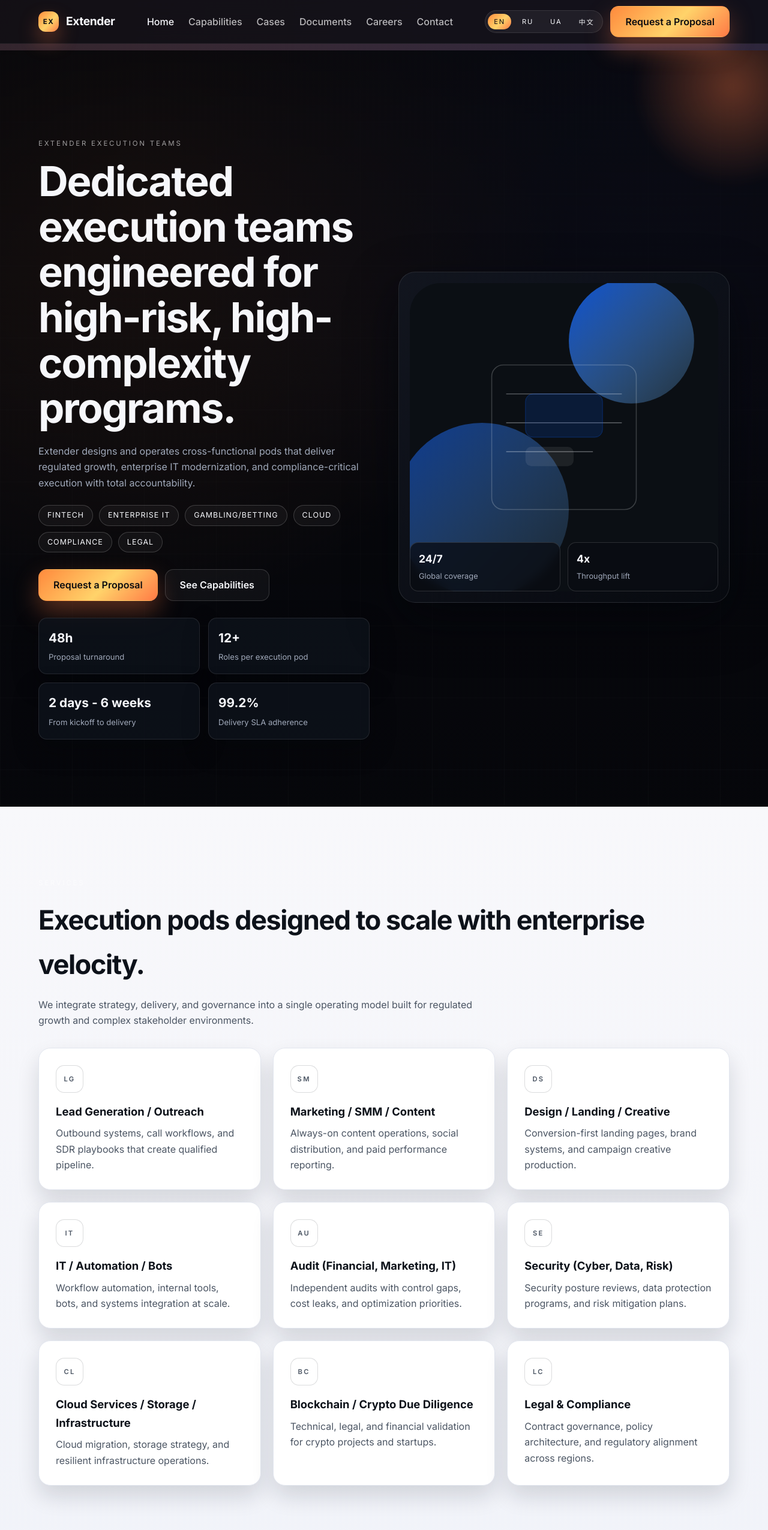
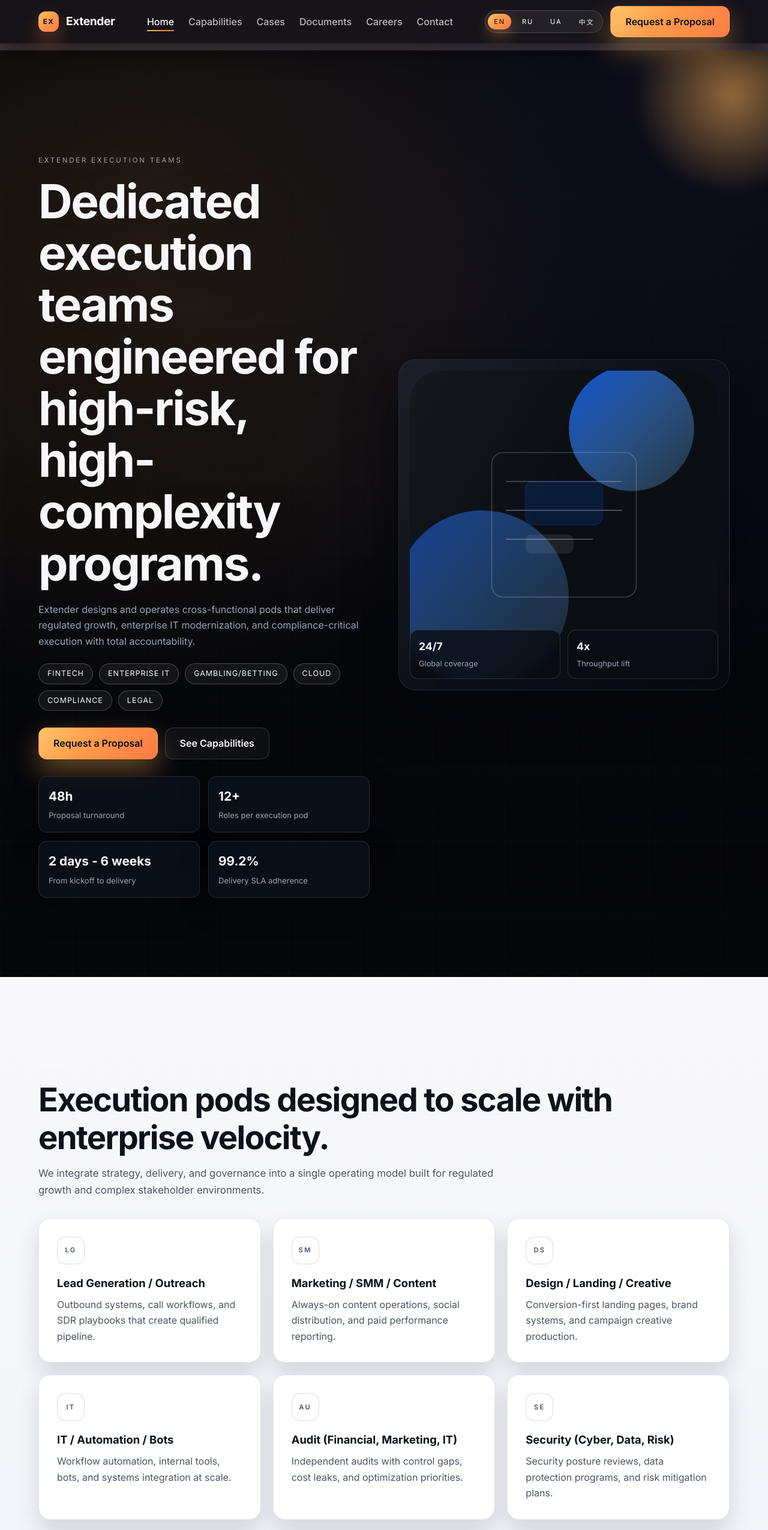
Before and after one commit to sofia180/Extender, a website: page index.html in a window 1280 px wide. Shown: the top 2551 px of the page at 60% size. Drawn offline with Linux system fonts and the light colour scheme.

Commit message:
Amplify amber glass styling and micro-interactions

```diff
--- a/assets/styles.css
+++ b/assets/styles.css
@@ -2,24 +2,26 @@
 :root {
   --bg: #05060a;
   --bg-light: #f6f7fb;
-  --surface: rgba(14, 18, 26, 0.9);
-  --surface-2: rgba(18, 22, 32, 0.95);
-  --text: #f6f7fb;
+  --surface: rgba(12, 16, 24, 0.78);
+  --surface-2: rgba(16, 20, 30, 0.9);
+  --text: #f7f7fb;
   --text-dark: #0d121a;
-  --muted: #a0a9ba;
+  --muted: #9aa3b5;
   --muted-dark: #4b5563;
-  --accent: #ff7a45;
-  --accent-strong: #ff5c2a;
-  --accent-soft: rgba(255, 122, 69, 0.2);
-  --accent-glow: rgba(255, 122, 69, 0.35);
-  --accent-2: #6f78ff;
+  --accent: #ffb257;
+  --accent-strong: #ff8a3d;
+  --accent-soft: rgba(255, 178, 87, 0.24);
+  --accent-glow: rgba(255, 178, 87, 0.42);
+  --accent-2: #7a7dff;
   --border: rgba(255, 255, 255, 0.08);
   --border-strong: rgba(255, 255, 255, 0.16);
   --border-light: #e2e6ef;
   --shadow: 0 30px 80px rgba(3, 5, 10, 0.6);
   --shadow-soft: 0 18px 36px rgba(15, 23, 32, 0.14);
-  --gradient-primary: linear-gradient(135deg, #ff8a3d 0%, #ffd36a 55%, #ff7a45 100%);
-  --gradient-secondary: linear-gradient(120deg, rgba(111, 120, 255, 0.3), rgba(10, 12, 18, 0));
+  --gradient-primary: linear-gradient(135deg, #ffc46a 0%, #ff9a4a 45%, #ff7a45 100%);
+  --gradient-secondary: linear-gradient(120deg, rgba(122, 125, 255, 0.32), rgba(10, 12, 18, 0));
+  --glass: rgba(255, 255, 255, 0.06);
+  --glass-strong: rgba(255, 255, 255, 0.1);
 }
 
 * {
@@ -34,8 +36,9 @@ body {
   margin: 0;
   font-family: "Inter", system-ui, -apple-system, sans-serif;
   background:
-    radial-gradient(circle at 15% 10%, rgba(255, 138, 61, 0.18), transparent 42%),
-    radial-gradient(circle at 85% 0%, rgba(111, 120, 255, 0.22), transparent 50%),
+    radial-gradient(circle at 15% 8%, rgba(255, 178, 87, 0.25), transparent 40%),
+    radial-gradient(circle at 85% 0%, rgba(122, 125, 255, 0.25), transparent 50%),
+    radial-gradient(circle at 50% 60%, rgba(255, 255, 255, 0.04), transparent 55%),
     var(--bg);
   color: var(--text);
   line-height: 1.65;
@@ -81,7 +84,7 @@ main {
 }
 
 .section {
-  padding: 112px 0;
+  padding: 132px 0;
   position: relative;
   scroll-margin-top: 96px;
 }
@@ -109,14 +112,16 @@ main {
 
 .section-title {
   margin: 0 0 16px;
-  font-size: 2.6rem;
+  font-size: 2.9rem;
   letter-spacing: -0.03em;
+  line-height: 1.15;
 }
 
 .section-subtitle {
   margin: 0 0 32px;
   color: var(--muted);
   max-width: 760px;
+  font-size: 1.05rem;
 }
 
 .eyebrow {
@@ -137,9 +142,10 @@ main {
   left: 0;
   right: 0;
   z-index: 1000;
-  background: rgba(6, 8, 12, 0.7);
-  border-bottom: 1px solid rgba(255, 255, 255, 0.06);
-  backdrop-filter: blur(18px);
+  background: rgba(5, 6, 10, 0.72);
+  border-bottom: 1px solid rgba(255, 255, 255, 0.07);
+  backdrop-filter: blur(20px);
+  box-shadow: 0 12px 40px rgba(2, 4, 8, 0.55);
 }
 
 .header-inner {
@@ -207,12 +213,34 @@ main {
   font-weight: 500;
   color: rgba(255, 255, 255, 0.7);
   transition: color 0.2s ease;
+  position: relative;
 }
 
 .nav-link:hover,
 .nav-link:focus-visible,
 .nav-link.active {
   color: var(--text);
+}
+
+.nav-link::after {
+  content: "";
+  position: absolute;
+  left: 0;
+  right: 0;
+  bottom: -6px;
+  height: 2px;
+  border-radius: 999px;
+  background: var(--gradient-primary);
+  opacity: 0;
+  transform: scaleX(0.6);
+  transition: opacity 0.2s ease, transform 0.2s ease;
+}
+
+.nav-link:hover::after,
+.nav-link:focus-visible::after,
+.nav-link.active::after {
+  opacity: 1;
+  transform: scaleX(1);
 }
 
 .header-actions {
@@ -228,8 +256,8 @@ main {
   gap: 8px;
   padding: 4px;
   border-radius: 999px;
-  background: rgba(255, 255, 255, 0.06);
-  border: 1px solid rgba(255, 255, 255, 0.1);
+  background: var(--glass);
+  border: 1px solid var(--border-strong);
 }
 
 .lang-btn {
@@ -249,6 +277,7 @@ main {
 .lang-btn[aria-pressed="true"] {
   background: var(--gradient-primary);
   color: #0b0d10;
+  box-shadow: 0 10px 24px rgba(255, 178, 87, 0.35);
 }
 
 .nav-toggle {
@@ -326,14 +355,14 @@ main {
   background: var(--gradient-primary);
   color: #0b0d10;
   border-color: transparent;
-  box-shadow: 0 18px 40px rgba(255, 122, 69, 0.35);
+  box-shadow: 0 20px 46px rgba(255, 178, 87, 0.4);
 }
 
 .btn-primary:hover,
 .btn-primary:focus-visible {
   transform: translateY(-2px);
-  background: linear-gradient(135deg, #ff9b57 0%, #ffe08a 60%, #ff7a45 100%);
-  box-shadow: 0 22px 50px rgba(255, 122, 69, 0.45);
+  background: linear-gradient(135deg, #ffd089 0%, #ffb15a 60%, #ff8a3d 100%);
+  box-shadow: 0 24px 55px rgba(255, 178, 87, 0.5);
 }
 
 .btn-secondary {
@@ -362,9 +391,9 @@ main {
 .hero {
   position: relative;
   overflow: hidden;
-  padding: 140px 0 112px;
-  background-image: radial-gradient(circle at 18% 18%, rgba(255, 138, 61, 0.35), transparent 48%),
-    radial-gradient(circle at 85% 0%, rgba(111, 120, 255, 0.28), transparent 55%),
+  padding: 168px 0 132px;
+  background-image: radial-gradient(circle at 18% 18%, rgba(255, 178, 87, 0.45), transparent 48%),
+    radial-gradient(circle at 85% 0%, rgba(122, 125, 255, 0.3), transparent 55%),
     linear-gradient(180deg, rgba(7, 9, 15, 0.96), rgba(5, 6, 10, 0.95));
   background-size: cover;
 }
@@ -379,6 +408,7 @@ main {
     linear-gradient(0deg, rgba(255, 255, 255, 0.04) 1px, transparent 1px);
   background-size: auto, 120px 120px, 120px 120px;
   z-index: 0;
+  animation: gridPulse 12s ease-in-out infinite;
 }
 
 .hero::after {
@@ -388,10 +418,11 @@ main {
   top: -120px;
   width: 360px;
   height: 360px;
-  background: radial-gradient(circle, rgba(255, 122, 69, 0.45), transparent 65%);
+  background: radial-gradient(circle, rgba(255, 178, 87, 0.55), transparent 65%);
   filter: blur(8px);
   opacity: 0.8;
   z-index: 0;
+  animation: heroGlow 10s ease-in-out infinite;
 }
 
 .hero-grid {
@@ -408,9 +439,10 @@ main {
 
 .hero h1 {
   margin: 0 0 20px;
-  font-size: 3rem;
+  font-size: 3.3rem;
   letter-spacing: -0.03em;
   line-height: 1.1;
+  text-shadow: 0 24px 60px rgba(0, 0, 0, 0.4);
 }
 
 .hero p {
@@ -428,12 +460,12 @@ main {
 .hero-tag {
   padding: 6px 14px;
   border-radius: 999px;
-  border: 1px solid rgba(255, 255, 255, 0.18);
+  border: 1px solid rgba(255, 255, 255, 0.22);
   font-size: 0.78rem;
   text-transform: uppercase;
   letter-spacing: 0.08em;
   color: var(--text);
-  background: rgba(255, 255, 255, 0.04);
+  background: rgba(255, 255, 255, 0.06);
 }
 
 .hero-actions {
@@ -452,9 +484,16 @@ main {
 .hero-stat {
   padding: 16px;
   border-radius: 14px;
-  background: rgba(14, 18, 26, 0.85);
-  border: 1px solid rgba(255, 255, 255, 0.1);
-  box-shadow: 0 16px 40px rgba(4, 6, 10, 0.35);
+  background: rgba(14, 18, 26, 0.78);
+  border: 1px solid rgba(255, 255, 255, 0.12);
+  box-shadow: 0 18px 46px rgba(4, 6, 10, 0.45);
+  backdrop-filter: blur(12px);
+  transition: transform 0.25s ease, box-shadow 0.25s ease;
+}
+
+.hero-stat:hover {
+  transform: translateY(-4px);
+  box-shadow: 0 24px 60px rgba(4, 6, 10, 0.6);
 }
 
 .hero-stat strong {
@@ -475,6 +514,15 @@ main {
   border: 1px solid rgba(255, 255, 255, 0.1);
   box-shadow: var(--shadow);
   overflow: hidden;
+}
+
+.hero-visual::before {
+  content: "";
+  position: absolute;
+  inset: 0;
+  background: linear-gradient(120deg, rgba(255, 255, 255, 0.08), transparent 45%);
+  opacity: 0.6;
+  pointer-events: none;
 }
 
 .hero-visual img {
@@ -498,6 +546,12 @@ main {
   padding: 12px 14px;
   color: var(--text);
   backdrop-filter: blur(8px);
+  transition: transform 0.25s ease, border-color 0.25s ease;
+}
+
+.metric:hover {
+  transform: translateY(-3px);
+  border-color: rgba(255, 178, 87, 0.4);
 }
 
 .metric strong {
@@ -523,7 +577,7 @@ main {
   background: var(--surface);
   border: 1px solid var(--border-strong);
   border-radius: 20px;
-  padding: 28px;
+  padding: 30px;
   overflow: hidden;
   backdrop-filter: blur(16px);
   transition: transform 0.25s ease, box-shadow 0.25s ease, border-color 0.25s ease;
@@ -542,6 +596,16 @@ main {
   background: radial-gradient(circle at top, rgba(255, 122, 69, 0.28), transparent 60%);
   opacity: 0;
   transition: opacity 0.3s ease;
+  pointer-events: none;
+}
+
+.card::after {
+  content: "";
+  position: absolute;
+  inset: 1px;
+  border-radius: 18px;
+  border: 1px solid rgba(255, 255, 255, 0.08);
+  opacity: 0.6;
   pointer-events: none;
 }
 
@@ -686,7 +750,8 @@ main {
   border-radius: 18px;
   background: var(--surface);
   padding: 18px 22px;
-  transition: border-color 0.2s ease, transform 0.2s ease;
+  backdrop-filter: blur(14px);
+  transition: border-color 0.2s ease, transform 0.2s ease, box-shadow 0.2s ease;
 }
 
 .section-light .faq-item {
@@ -714,6 +779,12 @@ main {
 
 .faq-item[open] summary::after {
   content: "-";
+}
+
+.faq-item:hover {
+  transform: translateY(-3px);
+  border-color: rgba(255, 178, 87, 0.35);
+  box-shadow: 0 20px 44px rgba(4, 6, 10, 0.35);
 }
 
 .faq-item p {
@@ -875,6 +946,12 @@ main {
   margin-top: 18px;
   color: var(--accent);
   font-weight: 600;
+  transition: transform 0.2s ease, color 0.2s ease;
+}
+
+.case-link:hover {
+  color: var(--accent-strong);
+  transform: translateX(4px);
 }
 
 .tag-list {
@@ -954,6 +1031,8 @@ main {
   border: 1px solid var(--border-strong);
   background: var(--surface);
   overflow: hidden;
+  box-shadow: 0 18px 40px rgba(4, 6, 10, 0.3);
+  transition: transform 0.25s ease, box-shadow 0.25s ease, border-color 0.25s ease;
 }
 
 .section-light .cap-item {
@@ -1012,6 +1091,12 @@ main {
   transform: rotate(45deg);
 }
 
+.cap-item:hover {
+  transform: translateY(-4px);
+  border-color: rgba(255, 178, 87, 0.4);
+  box-shadow: 0 26px 54px rgba(4, 6, 10, 0.45);
+}
+
 .cap-body {
   display: grid;
   gap: 18px;
@@ -1024,6 +1109,7 @@ main {
   border: 1px solid var(--border-strong);
   background: rgba(10, 14, 20, 0.8);
   aspect-ratio: 4 / 3;
+  position: relative;
 }
 
 .section-light .cap-media {
@@ -1036,6 +1122,15 @@ main {
   height: 100%;
   object-fit: cover;
   display: block;
+}
+
+.cap-media::after {
+  content: "";
+  position: absolute;
+  inset: 0;
+  background: linear-gradient(135deg, rgba(255, 255, 255, 0.08), transparent 55%);
+  opacity: 0.6;
+  pointer-events: none;
 }
 
 .cap-points {
@@ -1150,6 +1245,28 @@ textarea {
   transform: translateY(0);
 }
 
+@keyframes heroGlow {
+  0%,
+  100% {
+    transform: translateY(0);
+    opacity: 0.7;
+  }
+  50% {
+    transform: translateY(14px);
+    opacity: 1;
+  }
+}
+
+@keyframes gridPulse {
+  0%,
+  100% {
+    opacity: 0.65;
+  }
+  50% {
+    opacity: 0.9;
+  }
+}
+
 /* Responsive breakpoints */
 @media (min-width: 480px) {
   .hero-actions {
@@ -1157,7 +1274,7 @@ textarea {
   }
 
   .section-title {
-    font-size: 2.8rem;
+    font-size: 3.1rem;
   }
 }
 
@@ -1192,7 +1309,7 @@ textarea {
   }
 
   .hero h1 {
-    font-size: 3.7rem;
+    font-size: 4.2rem;
   }
 
   .hero-grid {
@@ -1244,7 +1361,11 @@ textarea {
 
 @media (min-width: 1200px) {
   .hero h1 {
-    font-size: 4.3rem;
+    font-size: 4.9rem;
+  }
+
+  .section-title {
+    font-size: 3.4rem;
   }
 
   .services-grid {
```
